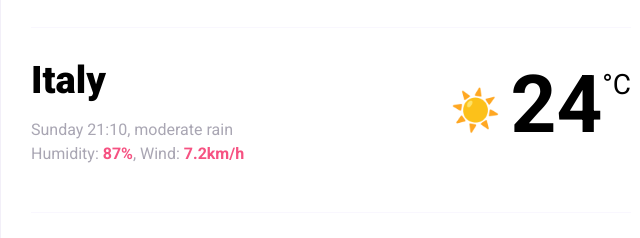
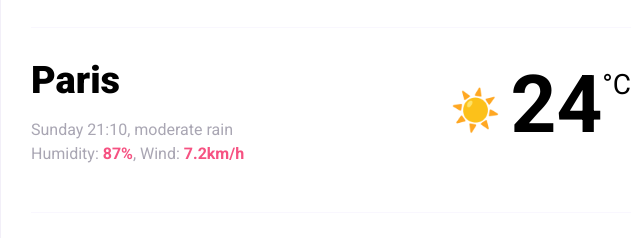
Before and after one commit to leonem966-rgb/MLGitHub-Hosting-Challenge2, a website built with Parcel: page index.html in a window 1280 px wide. Shown: the part 151-389 px from the top of the page, 309-949 px from the left. Built offline with nearby package versions, Linux system fonts and the light colour scheme.

Commit message:
Update index.html

```diff
--- a/index.html
+++ b/index.html
@@ -30,7 +30,7 @@
       <main>
         <div class="current-weather">
           <div>
-            <h1 class="current-city" id="current-city">Italy</h1>
+            <h1 class="current-city" id="current-city">Paris</h1>
             <p class="current-details">
               <span id="current-date"></span>, moderate rain <br />
               Humidity: <strong>87%</strong>, Wind: <strong>7.2km/h</strong>
```
